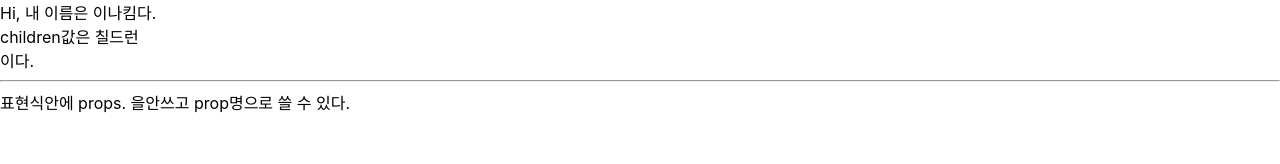
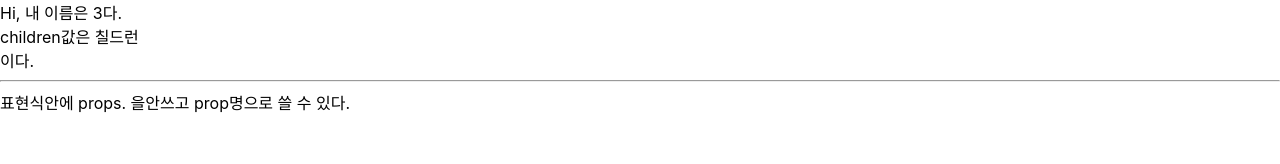
Before and after one commit to YINAKIM/react01-hello-react, a React (Create React App) app: page / in a window 1280 px wide. Shown: the top 164 px of the page. Built offline with nearby package versions, Linux system fonts and the light colour scheme.

Commit message:
prop-types로 props검사하기

```diff
--- a/src/App.js
+++ b/src/App.js
@@ -1,7 +1,8 @@
 import MyComponent from './MyComponent';
 
 const App = () => {
-  return <MyComponent>칠드런</MyComponent>
+  {/* Warning: Failed prop type: Invalid prop `name` of type `number` supplied to `MyComponent`, expected `string`. */}
+  return <MyComponent name={3}>칠드런</MyComponent>;
 };
 
 export default App;
--- a/src/MyComponent.js
+++ b/src/MyComponent.js
@@ -1,3 +1,5 @@
+import PropTypes from 'prop-types';
+
 const MyComponent = ({ name, children }) => {
     //const { name, children } = props; //  비구조화할당으로 name이라는 상수에 name값이 있고, children이라는 상수에 children값이 있다.
     return (
@@ -13,6 +15,9 @@ const MyComponent = ({ name, children }) => {
 
 MyComponent.defaultProps={
     name:"이나킴"
+};
 
+MyComponent.propTypes={
+    name:PropTypes.string  // name값은 무조건 string형으로 전달해야 한다.
 };
 export default MyComponent;
```
